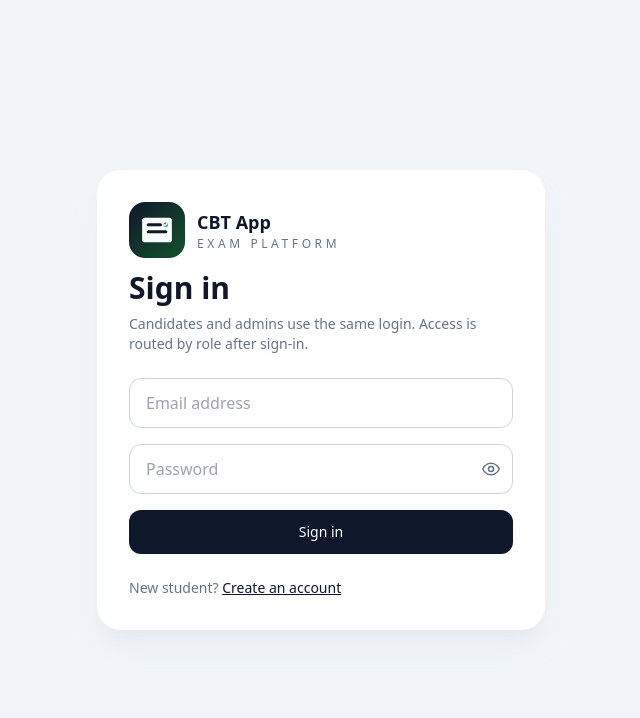
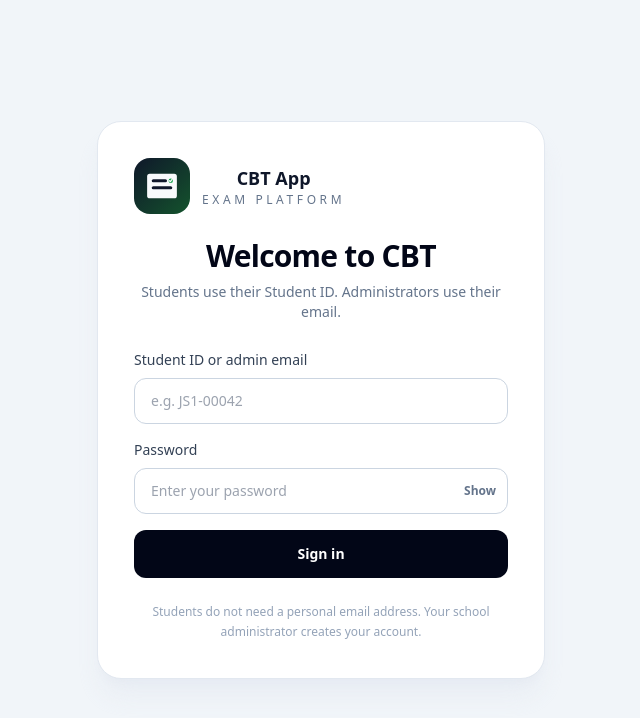
Before and after one commit to Ayray23/Cbt-app, a React (Vite) app in the folder cbt-app/: page /login in a window 1280 px wide. Shown: the top 718 px of the page, without its empty margins (319-959 px from the left). Built offline with nearby package versions, Linux system fonts and the light colour scheme; no server answers.

Commit message:
refactor: simplify student and admin login

```diff
--- a/cbt-app/src/pages/auth/Login.jsx
+++ b/cbt-app/src/pages/auth/Login.jsx
@@ -1,12 +1,13 @@
 import { useEffect, useState } from "react";
-import { Link, useNavigate } from "react-router-dom";
+import { useNavigate } from "react-router-dom";
 import { signInWithEmailAndPassword } from "firebase/auth";
-import { auth } from "/firebase";
+import { collection, getDocs, query, where } from "firebase/firestore";
+import { auth, db } from "/firebase";
 import AppLogo from "../../components/AppLogo";
 
 export default function Login() {
   const navigate = useNavigate();
-  const [email, setEmail] = useState("");
+  const [loginId, setLoginId] = useState("");
   const [password, setPassword] = useState("");
   const [showPassword, setShowPassword] = useState(false);
   const [error, setError] = useState("");
@@ -20,112 +21,46 @@ export default function Login() {
     }
   }, []);
 
+  async function resolveLoginEmail(value) {
+    const normalized = value.trim().toLowerCase();
+    if (normalized.includes("@")) return normalized;
+
+    const snapshot = await getDocs(query(collection(db, "users"), where("studentId", "==", value.trim())));
+    if (snapshot.empty) throw new Error("Student ID not found.");
+    const student = snapshot.docs[0].data();
+    if (student.role !== "student" || !student.email) throw new Error("Student account is not ready for login.");
+    return String(student.email).toLowerCase();
+  }
+
   async function handleLogin(event) {
     event.preventDefault();
     setError("");
     setLoading(true);
 
     try {
+      const email = await resolveLoginEmail(loginId);
       await signInWithEmailAndPassword(auth, email, password);
       navigate("/");
-    } catch {
-      setError("Invalid email or password.");
+    } catch (loginError) {
+      console.error(loginError);
+      setError(loginError.message === "Student ID not found." ? loginError.message : "Incorrect Student ID/email or password.");
     } finally {
       setLoading(false);
     }
   }
 
   return (
-    <div className="flex min-h-screen items-center justify-center bg-slate-100 px-4">
-      <div className="w-full max-w-md rounded-3xl bg-white p-8 shadow-xl shadow-slate-200/70">
-        <AppLogo size="lg" />
-        <h1 className="mt-3 text-3xl font-semibold text-slate-900">Sign in</h1>
-        <p className="mt-2 text-sm text-slate-500">
-          Candidates and admins use the same login. Access is routed by role after sign-in.
-        </p>
-
-        {error && (
-          <p className="mt-4 rounded-xl bg-red-50 px-4 py-3 text-sm text-red-700">{error}</p>
-        )}
-
-        <form onSubmit={handleLogin} className="mt-6 space-y-4">
-          <input
-            type="email"
-            placeholder="Email address"
-            value={email}
-            onChange={(event) => setEmail(event.target.value)}
-            className="w-full rounded-xl border border-slate-300 px-4 py-3"
-            required
-          />
-
-          <div className="relative">
-            <input
-              type={showPassword ? "text" : "password"}
-              placeholder="Password"
-              value={password}
-              onChange={(event) => setPassword(event.target.value)}
-              className="w-full rounded-xl border border-slate-300 px-4 py-3 pr-14"
-              required
-            />
-
-            <button
-              type="button"
-              onClick={() => setShowPassword((current) => !current)}
-              className="absolute inset-y-0 right-3 inline-flex items-center text-slate-500"
-              aria-label={showPassword ? "Hide password" : "Show password"}
-            >
-              {showPassword ? (
-                <svg
-                  xmlns="http://www.w3.org/2000/svg"
-                  viewBox="0 0 24 24"
-                  fill="none"
-                  stroke="currentColor"
-                  strokeWidth="1.8"
-                  className="h-5 w-5"
-                >
-                  <path
-                    strokeLinecap="round"
-                    strokeLinejoin="round"
-                    d="M3 3l18 18M10.58 10.58A2 2 0 0012 14a2 2 0 001.42-.58M9.88 5.09A9.77 9.77 0 0112 5c5.05 0 9.27 3.11 10 7-.27 1.43-1.06 2.74-2.2 3.85M6.1 6.1C4.29 7.33 2.94 9.07 2 12c.73 3.89 4.95 7 10 7 1.66 0 3.22-.34 4.6-.95"
-                  />
-                </svg>
-              ) : (
-                <svg
-                  xmlns="http://www.w3.org/2000/svg"
-                  viewBox="0 0 24 24"
-                  fill="none"
-                  stroke="currentColor"
-                  strokeWidth="1.8"
-                  className="h-5 w-5"
-                >
-                  <path
-                    strokeLinecap="round"
-                    strokeLinejoin="round"
-                    d="M2 12s3.5-7 10-7 10 7 10 7-3.5 7-10 7-10-7-10-7z"
-                  />
-                  <circle cx="12" cy="12" r="3" />
-                </svg>
-              )}
-            </button>
-          </div>
-
-          <button
-            type="submit"
-            disabled={loading}
-            className="w-full rounded-xl bg-slate-900 px-4 py-3 text-sm font-medium text-white disabled:opacity-60"
-          >
-            {loading ? "Signing in..." : "Sign in"}
-          </button>
+    <main className="flex min-h-screen items-center justify-center bg-slate-100 px-4 py-8">
+      <section className="w-full max-w-md rounded-3xl border border-slate-200 bg-white p-7 shadow-xl shadow-slate-200/60 md:p-9">
+        <div className="text-center"><AppLogo size="lg" /><h1 className="mt-6 text-3xl font-bold tracking-tight text-slate-950">Welcome to CBT</h1><p className="mt-2 text-sm text-slate-500">Students use their Student ID. Administrators use their email.</p></div>
+        {error && <div role="alert" className="mt-6 rounded-2xl bg-red-50 px-4 py-3 text-sm text-red-700">{error}</div>}
+        <form onSubmit={handleLogin} className="mt-7 space-y-4">
+          <label className="block text-sm font-medium text-slate-700">Student ID or admin email<input value={loginId} onChange={(event) => setLoginId(event.target.value)} autoComplete="username" placeholder="e.g. JS1-00042" className="mt-2 w-full rounded-xl border border-slate-300 px-4 py-3 outline-none focus:border-indigo-500 focus:ring-4 focus:ring-indigo-50" required /></label>
+          <label className="block text-sm font-medium text-slate-700">Password<div className="relative mt-2"><input type={showPassword ? "text" : "password"} value={password} onChange={(event) => setPassword(event.target.value)} autoComplete="current-password" placeholder="Enter your password" className="w-full rounded-xl border border-slate-300 px-4 py-3 pr-12 outline-none focus:border-indigo-500 focus:ring-4 focus:ring-indigo-50" required /><button type="button" onClick={() => setShowPassword((value) => !value)} className="absolute inset-y-0 right-3 text-xs font-semibold text-slate-500">{showPassword ? "Hide" : "Show"}</button></div></label>
+          <button type="submit" disabled={loading} className="w-full rounded-xl bg-slate-950 px-4 py-3.5 text-sm font-semibold text-white transition hover:bg-slate-800 disabled:opacity-60">{loading ? "Signing in…" : "Sign in"}</button>
         </form>
-
-        <p className="mt-6 text-sm text-slate-500">
-          New student?
-          {" "}
-          <Link to="/signup" className="font-medium text-slate-900 underline">
-            Create an account
-          </Link>
-        </p>
-      </div>
-    </div>
+        <p className="mt-6 text-center text-xs leading-5 text-slate-400">Students do not need a personal email address. Your school administrator creates your account.</p>
+      </section>
+    </main>
   );
 }
```
